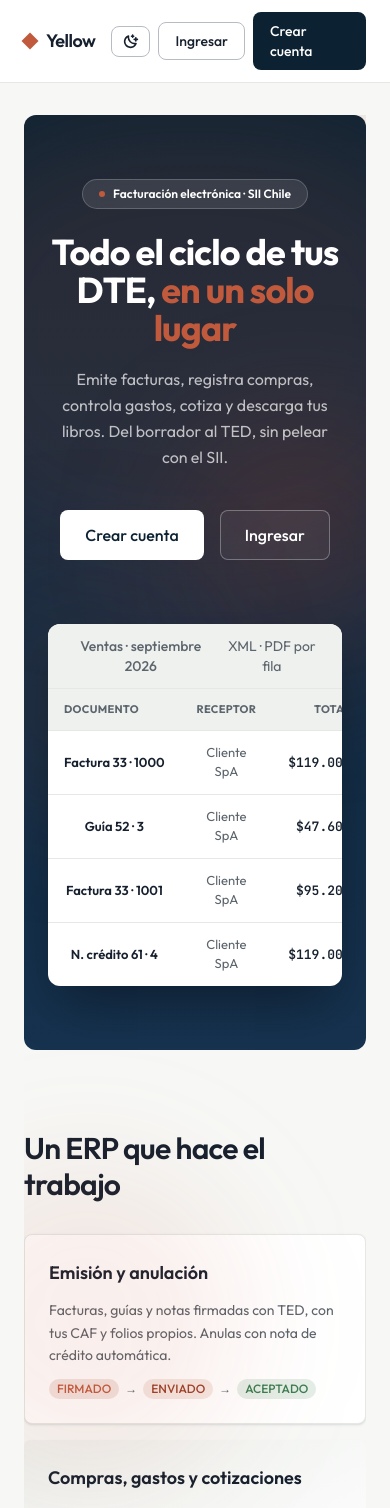
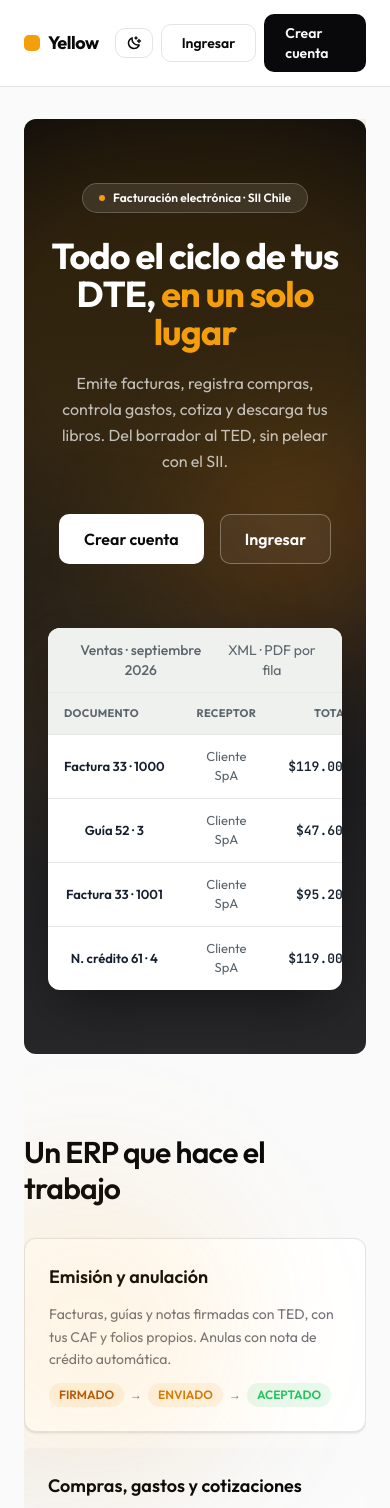
Before and after one commit to fvnks/yellow, a Next.js app: page / in a window 390 px wide. Shown: the top 1508 px of the page. Built offline with nearby package versions, Linux system fonts and the light colour scheme; no server answers.

Commit message:
feat(ui): sistema de diseno v2 desde cero, light premium con acento amarillo, tokens remapeados para compatibilidad total

```diff
--- a/src/app/globals.css
+++ b/src/app/globals.css
@@ -1,156 +1,277 @@
 @import "tailwindcss";
 
-/* Modo oscuro por clase (ThemeToggle + script anti-flash en layout). */
-@custom-variant dark (":where(.dark, .dark *)");
+/* ═══════════════════════════════════════════════════════════
+   Yellow · Design System v2
+   Light premium SaaS — inspirado en Linear, Stripe y Vercel.
+   Fondo claro cálido, amarillo como acento quirúrgico.
+   ═══════════════════════════════════════════════════════════ */
 
-/* Tema – fuentes (next/font hará la carga de Outfit + JetBrains Mono) */
+@custom-variant dark ("::where(.dark, .dark *)");
+
 @theme inline {
   --font-sans: var(--font-outfit);
   --font-mono: var(--font-mono);
 
-  /* Paleta: navy ancla, terracotta acre, superficie bone */
-  --color-navy: #0c2233; /* anchor – confianza */
-  --color-navy-hover: #16324f;
-  --color-blue: #c15a3d; /* terracotta usado como link y accent */
-  --color-blue-bright: #a8442c; /* hover verde‑gris */
-  --color-orange: #c15a3d; /* terracotta, repite por uniformidad */
-  --color-orange-ink: #9c3f28; /* tinta */
-  --color-surface: #f7f8f6; /* off‑white neutrál */
-  --color-panel: #ffffff;
-  --color-block: #eef1ee; /* ligero bloque */
-  --color-line: #e5e8e3; /* fina línea */
-  --color-ink: #16202e; /* texto principal */
-  --color-ink-soft: #5c646c; /* texto secundario */
-  --color-field: #b7bbc3; /* borde campo */
-  --color-ok: #3a7d4f;
-  --color-err: #b34033;
+  /* ── Core ── */
+  --color-bg:          #fafafa;
+  --color-surface:     #ffffff;
+  --color-raised:      #f4f4f5;
+  --color-ink:         #09090b;
+  --color-muted:       #71717a;
+  --color-faint:       #a1a1aa;
+  --color-border:      #e4e4e7;
+  --color-border-hover:#d4d4d8;
+
+  /* ── Acento (amarillo, uso quirúrgico) ── */
+  --color-accent:      #f59e0b;
+  --color-accent-deep: #d97706;
+  --color-accent-text: #b45309;
+
+  /* ── Primario (near-black, para botones y hover) ── */
+  --color-navy:        #09090b;
+  --color-navy-hover:  #27272a;
+
+  /* ── Estado ── */
+  --color-ok:          #22c55e;
+  --color-err:         #ef4444;
+  --color-warn:        #f97316;
+
+  /* ── Compat (mapean a los nuevos tokens) ── */
+  --color-panel:       #ffffff;
+  --color-block:       #f4f4f5;
+  --color-line:        #e4e4e7;
+  --color-ink-soft:    #71717a;
+  --color-field:       #d4d4d8;
+  --color-blue:        #b45309;
+  --color-blue-bright: #d97706;
+  --color-orange:      #f59e0b;
+  --color-orange-ink:  #b45309;
 }
 
-/* Dark mode overrides (solo para contraste y tono más oscuro) */
+/* ── Dark mode ── */
 .dark {
-  --color-ink: #e0e1e2;
-  --color-ink-soft: #c4c6c7;
-  --color-surface: #0d111b;
-  --color-panel: #141b23;
-  --color-block: #1a242c;
-  --color-line: #272d34;
-  --color-navy: #0f3451;
-  --color-navy-hover: #153f64;
-  --color-blue: #d98e5c;
-  --color-blue-bright: #b56d49;
-  --color-orange: #d98e5c;
-  --color-orange-ink: #a46c48;
+  --color-bg:          #09090b;
+  --color-surface:     #101012;
+  --color-raised:      #18181b;
+  --color-ink:         #fafafa;
+  --color-muted:       #a1a1aa;
+  --color-faint:       #52525b;
+  --color-border:      #27272a;
+  --color-border-hover:#3f3f46;
+
+  --color-accent:      #f59e0b;
+  --color-accent-deep: #d97706;
+  --color-accent-text: #fbbf24;
+
+  --color-navy:        #fafafa;
+  --color-navy-hover:  #e4e4e7;
+
+  --color-ok:          #4ade80;
+  --color-err:         #f87171;
+  --color-warn:        #fb923c;
+
+  --color-panel:       #101012;
+  --color-block:       #18181b;
+  --color-line:        #27272a;
+  --color-ink-soft:    #a1a1aa;
+  --color-field:       #3f3f46;
+  --color-blue:        #fbbf24;
+  --color-blue-bright: #f59e0b;
+  --color-orange:      #f59e0b;
+  --color-orange-ink:  #fbbf24;
 }
 
+/* ═══════════════════════════════════════════════════════════
+   Base
+   ═══════════════════════════════════════════════════════════ */
+
 @layer base {
+  * { border-color: var(--color-border); }
+  body {
+    background: var(--color-bg);
+    color: var(--color-ink);
+    font-family: var(--font-sans);
+  }
   h1, h2, h3, h4, h5, h6 { color: var(--color-ink); }
-  p { color: var(--color-ink-soft); }
-  a {
-    color: var(--color-blue);
-    transition: color 0.15s;
-  }
-  a:hover { color: var(--color-blue-bright); }
+  p { color: var(--color-muted); }
+  a { color: var(--color-ink); transition: color 0.15s ease; }
+  a:hover { color: var(--color-accent-text); }
+  ::selection { background: color-mix(in srgb, var(--color-accent) 25%, transparent); }
 }
 
+/* ═══════════════════════════════════════════════════════════
+   Componentes
+   ═══════════════════════════════════════════════════════════ */
+
 @layer components {
-  /* Button base */
+
+  /* ── Button ── */
   .btn {
     display: inline-flex;
     align-items: center;
     justify-content: center;
-    gap: 0.375rem;
+    gap: 0.5rem;
     border: 1px solid transparent;
-    border-radius: 8px;
-    padding: 0.5rem 1rem;
+    border-radius: 10px;
+    padding: 0.5rem 1.25rem;
     font-size: 0.875rem;
-    font-weight: 500;
+    font-weight: 600;
     line-height: 1.25rem;
     cursor: pointer;
-    transition: background-color 0.15s, border-color 0.15s, color 0.15s;
+    transition: all 0.15s cubic-bezier(0.16, 1, 0.3, 1);
+    text-decoration: none;
   }
-  .btn:disabled { opacity: 0.5; cursor: not-allowed; }
-  .btn:active:not(:disabled) { transform: translateY(1px); }
+  .btn:disabled { opacity: 0.4; cursor: not-allowed; }
+  .btn:active:not(:disabled) { transform: scale(0.98); }
 
-  .btn-primary { background: var(--color-navy); color: #fff; }
-  .btn-primary:hover:not(:disabled) { background: var(--color-navy-hover); }
+  .btn-primary {
+    background: var(--color-navy);
+    color: var(--color-bg);
+  }
+  .btn-primary:hover:not(:disabled) {
+    background: var(--color-navy-hover);
+  }
+
+  .btn-accent {
+    background: var(--color-accent);
+    color: #09090b;
+  }
+  .btn-accent:hover:not(:disabled) {
+    background: var(--color-accent-deep);
+  }
 
   .btn-ghost {
-    background: transparent;
-    border-color: var(--color-field);
+    background: var(--color-surface);
+    border-color: var(--color-border);
     color: var(--color-ink);
   }
   .btn-ghost:hover:not(:disabled) {
-    background: var(--color-block);
-    border-color: var(--color-blue-bright);
+    background: var(--color-raised);
+    border-color: var(--color-border-hover);
   }
 
   .btn-danger {
     background: transparent;
-    border-color: var(--color-err);
+    border-color: color-mix(in srgb, var(--color-err) 50%, transparent);
     color: var(--color-err);
   }
   .btn-danger:hover:not(:disabled) {
     background: color-mix(in srgb, var(--color-err) 10%, transparent);
   }
 
-  /* Field */
+  /* ── Panel / Card ── */
+  .panel {
+    background: var(--color-surface);
+    border: 1px solid var(--color-border);
+    border-radius: 12px;
+  }
+
+  /* ── Field ── */
   .field {
     width: 100%;
-    border: 1px solid var(--color-field);
-    border-radius: 8px;
-    background: var(--color-panel);
-    padding: 0.5rem 0.75rem;
+    border: 1px solid var(--color-border);
+    border-radius: 10px;
+    background: var(--color-surface);
+    padding: 0.5rem 0.875rem;
     font-size: 0.875rem;
     color: var(--color-ink);
     outline: none;
     transition: border-color 0.15s, box-shadow 0.15s;
   }
-  .field::placeholder { color: var(--color-ink-soft); }
+  .field::placeholder { color: var(--color-faint); }
   .field:focus {
-    border-color: var(--color-blue-bright);
-    box-shadow: 0 0 0 3px color-mix(in srgb, var(--color-blue-bright) 25%, transparent);
+    border-color: var(--color-accent);
+    box-shadow: 0 0 0 3px color-mix(in srgb, var(--color-accent) 15%, transparent);
   }
   .field[aria-invalid="true"] { border-color: var(--color-err); }
 
-  /* Alerts */
+  /* ── Chip ── */
+  .chip {
+    display: inline-flex;
+    align-items: center;
+    gap: 0.25rem;
+    border-radius: 999px;
+    padding: 0.125rem 0.625rem;
+    font-size: 0.75rem;
+    font-weight: 600;
+    line-height: 1.25rem;
+  }
+  .chip-ok {
+    background: color-mix(in srgb, var(--color-ok) 10%, transparent);
+    color: var(--color-ok);
+  }
+  .chip-err {
+    background: color-mix(in srgb, var(--color-err) 10%, transparent);
+    color: var(--color-err);
+  }
+  .chip-blue {
+    background: color-mix(in srgb, var(--color-accent) 10%, transparent);
+    color: var(--color-accent-text);
+  }
+  .chip-orange {
+    background: color-mix(in srgb, var(--color-accent) 10%, transparent);
+    color: var(--color-accent-deep);
+  }
+  .chip-muted {
+    background: var(--color-raised);
+    color: var(--color-muted);
+  }
+  .chip-navy {
+    background: var(--color-navy);
+    color: var(--color-bg);
+  }
+
+  /* ── Alert ── */
   .alert {
     border: 1px solid;
-    border-radius: 8px;
-    padding: 0.5rem 0.75rem;
+    border-radius: 10px;
+    padding: 0.625rem 1rem;
     font-size: 0.875rem;
   }
-  .alert-error { border-color: color-mix(in srgb, var(--color-err) 35%, transparent); background: color-mix(in srgb, var(--color-err) 10%, transparent); color: var(--color-err); }
-  .alert-ok { border-color: color-mix(in srgb, var(--color-ok) 35%, transparent); background: color-mix(in srgb, var(--color-ok) 10%, transparent); color: var(--color-ok); }
-  .alert-warn { border-color: color-mix(in srgb, var(--color-blue) 45%, transparent); background: color-mix(in srgb, var(--color-blue) 10%, transparent); color: var(--color-orange-ink); }
+  .alert-error {
+    border-color: color-mix(in srgb, var(--color-err) 30%, transparent);
+    background: color-mix(in srgb, var(--color-err) 5%, transparent);
+    color: var(--color-err);
+  }
+  .alert-ok {
+    border-color: color-mix(in srgb, var(--color-ok) 30%, transparent);
+    background: color-mix(in srgb, var(--color-ok) 5%, transparent);
+    color: var(--color-ok);
+  }
+  .alert-warn {
+    border-color: color-mix(in srgb, var(--color-warn) 30%, transparent);
+    background: color-mix(in srgb, var(--color-warn) 5%, transparent);
+    color: var(--color-warn);
+  }
 
-  /* Chips */
-  .chip {
-    display: inline-block;
-    border-radius: 999px;
-    padding: 0.125rem 0.5rem;
-    font-size: 0.75rem;
-    font-weight: 500;
-    line-height: 1rem;
+  /* ── Table ── */
+  .tbl {
+    width: 100%;
+    border-collapse: collapse;
+    font-size: 0.8125rem;
   }
-  .chip-ok { background: color-mix(in srgb, var(--color-ok) 14%, transparent); color: var(--color-ok); }
-  .chip-err { background: color-mix(in srgb, var(--color-err) 14%, transparent); color: var(--color-err); }
-  .chip-blue { background: color-mix(in srgb, var(--color-blue-bright) 14%, transparent); color: var(--color-blue); }
-  .chip-orange { background: color-mix(in srgb, var(--color-orange) 14%, transparent); color: var(--color-orange-ink); }
-  .chip-muted { background: var(--color-block); color: var(--color-ink-soft); }
-  .chip-navy { background: var(--color-navy); color: #fff; }
+  .tbl thead th {
+    background: var(--color-raised);
+    color: var(--color-muted);
+    font-size: 0.6875rem;
+    font-weight: 600;
+    text-align: left;
+    letter-spacing: 0.04em;
+    padding: 0.625rem 1rem;
+    border-bottom: 1px solid var(--color-border);
+    white-space: nowrap;
+  }
+  .tbl tbody td {
+    padding: 0.625rem 1rem;
+    border-bottom: 1px solid var(--color-border);
+  }
+  .tbl tbody tr:last-child td { border-bottom: 0; }
+  .tbl tbody tr:hover { background: color-mix(in srgb, var(--color-accent) 3%, transparent); }
 
-  /* Table */
-  .tbl { width: 100%; border-collapse: collapse; font-size: 0.875rem; }
-  .tbl thead th { background: var(--color-block); color: var(--color-ink-soft); font-size: 0.75rem; font-weight: 600; text-align: left; letter-spacing: 0.02em; padding: 0.5rem 1rem; border-bottom: 1px solid var(--color-line); white-space: nowrap; }
-  .tbl tbody td { padding: 0.625rem 1rem; border-bottom: 1px solid var(--color-line); }
-  .tbl tbody tr:last-child td { border-bottom: 0; }
-  .tbl tbody tr:hover { background: color-mix(in srgb, var(--color-blue-bright) 6%, transparent); }
-
-  /* Panel */
-  .panel {
-    background: var(--color-panel);
-    border: 1px solid var(--color-line);
-    border-radius: 8px;
-    box-shadow: 0 1px 2px color-mix(in srgb, var(--color-navy) 5%, transparent);
+  /* ── Divider ── */
+  .hr {
+    border: 0;
+    height: 1px;
+    background: var(--color-border);
   }
 }
--- a/src/app/layout.tsx
+++ b/src/app/layout.tsx
@@ -31,8 +31,7 @@ export default function RootLayout({ children }: LayoutProps<"/">) {
       suppressHydrationWarning
       className={`${outfit.variable} ${jetBrains.variable} h-full scroll-smooth antialiased`}
     >
-      <body className="flex min-h-full flex-col bg-surface font-sans text-ink">
-        {/* Anti‑flash: aplica el modo oscuro guardado antes del primer pintado (claro es el default; oscuro se persiste en localStorage). */}
+      <body className="flex min-h-full flex-col bg-bg font-sans text-ink">
         <script
           dangerouslySetInnerHTML={{
             __html:
@@ -41,12 +40,15 @@ export default function RootLayout({ children }: LayoutProps<"/">) {
         />
         <a
           href="#contenido"
-          className="sr-only focus:not-sr-only focus:fixed focus:left-3 focus:top-3 focus:z-50 focus:rounded-md focus:bg-navy focus:px-4 focus:py-2 focus:text-sm focus:font-medium focus:text-white focus:shadow-lg"
+          className="sr-only focus:not-sr-only focus:fixed focus:left-4 focus:top-4 focus:z-50 focus:rounded-lg focus:bg-ink focus:px-4 focus:py-2 focus:text-sm focus:font-medium focus:text-bg focus:shadow-lg"
         >
           Saltar al contenido principal
         </a>
         <AppHeader />
-        <main id="contenido" className="mx-auto w-full max-w-6xl flex-1 px-6 py-8">
+        <main
+          id="contenido"
+          className="mx-auto w-full max-w-6xl flex-1 px-6 py-8"
+        >
           {children}
         </main>
         <AppFooter />
--- a/src/components/app-header.tsx
+++ b/src/components/app-header.tsx
@@ -5,22 +5,20 @@ import { getAuthContext } from "@/lib/session";
 import { siiAmbiente } from "@/lib/sii/client";
 
 /**
- * Cabecera Yellow: barra superior navy con la sesión y el ambiente del SII,
- * y la barra principal con la marca sobre fondo claro. Sin sesión (login /
- * registro) solo se muestra la marca e "Ingresar".
+ * Cabecera Yellow: minimal, dark strip cuando hay sesión, marca limpia.
  */
 export async function AppHeader() {
   const ctx = await getAuthContext();
   const ambiente = siiAmbiente();
 
   return (
-    <header className="border-b border-line bg-panel">
+    <header className="border-b border-border bg-surface">
       {ctx && (
-        <div className="bg-navy text-white">
-          <div className="mx-auto flex w-full max-w-6xl flex-wrap items-center justify-between gap-x-4 gap-y-1 px-6 py-2 text-xs">
-            <span className="truncate text-white/85">{ctx.user.email}</span>
+        <div className="bg-ink text-bg">
+          <div className="mx-auto flex w-full max-w-6xl flex-wrap items-center justify-between gap-x-4 gap-y-1 px-6 py-1.5 text-xs">
+            <span className="truncate text-bg/70">{ctx.user.email}</span>
             <span className="flex items-center gap-3">
-              <span className="rounded-full border border-white/40 px-2 py-0.5 text-white/90">
+              <span className="rounded-full border border-bg/20 px-2 py-0.5 text-bg/80">
                 SII {ambiente === "produccion" ? "producción" : "certificación"}
               </span>
               <LogoutButton />
@@ -28,13 +26,13 @@ export async function AppHeader() {
           </div>
         </div>
       )}
-      <div className="mx-auto flex w-full max-w-6xl items-center justify-between gap-4 px-6 py-3">
-        <Link href="/" className="flex items-center gap-2.5">
+      <div className="mx-auto flex w-full max-w-6xl items-center justify-between gap-4 px-6 py-3.5">
+        <Link href="/" className="flex items-center gap-2">
           <span
             aria-hidden
-            className="h-3 w-3 rotate-45 bg-blue"
+            className="h-4 w-4 rounded-[5px] bg-accent"
           />
-          <span className="text-lg font-semibold tracking-tight text-ink">
+          <span className="text-lg font-bold tracking-tight text-ink">
             Yellow
           </span>
         </Link>
--- a/src/components/theme-toggle.tsx
+++ b/src/components/theme-toggle.tsx
@@ -5,10 +5,6 @@ import { useSyncExternalStore } from "react";
 
 const CLAVE = "yellow-tema";
 
-// Mini-store externo: la fuente de verdad es la clase .dark del <html>
-// (aplicada por el script anti-flash del layout). El toggle la lee y la
-// cambia; useSyncExternalStore mantiene el botón sincronizado sin copiar
-// el estado dentro de React.
 const oyentes = new Set<() => void>();
 
 function suscribir(oyente: () => void) {
@@ -22,10 +18,6 @@ function obtenerEstado(): boolean {
   return document.documentElement.classList.contains("dark");
 }
 
-/**
- * Alterna claro (por defecto) y oscuro (el diseño histórico de la página,
- * conservado intacto) y persiste la elección en localStorage.
- */
 export function alternarModo() {
   const html = document.documentElement;
   const activar = !html.classList.contains("dark");
@@ -42,7 +34,7 @@ export function ThemeToggle() {
   const oscuro = useSyncExternalStore(
     suscribir,
     obtenerEstado,
-    () => false, // SSR: claro por defecto
+    () => false,
   );
 
   return (
@@ -54,9 +46,9 @@ export function ThemeToggle() {
       className="btn btn-ghost px-2.5 py-1.5"
     >
       {oscuro ? (
-        <Sun size={17} weight="bold" aria-hidden />
+        <Sun size={16} weight="bold" aria-hidden />
       ) : (
-        <MoonStars size={17} weight="bold" aria-hidden />
+        <MoonStars size={16} weight="bold" aria-hidden />
       )}
     </button>
   );
```
Also changed, not shown: src/components/app-footer.tsx (+10 -10 lines), src/components/auth-aside.tsx (+11 -19 lines), src/components/sidebar.tsx (+12 -10 lines).
